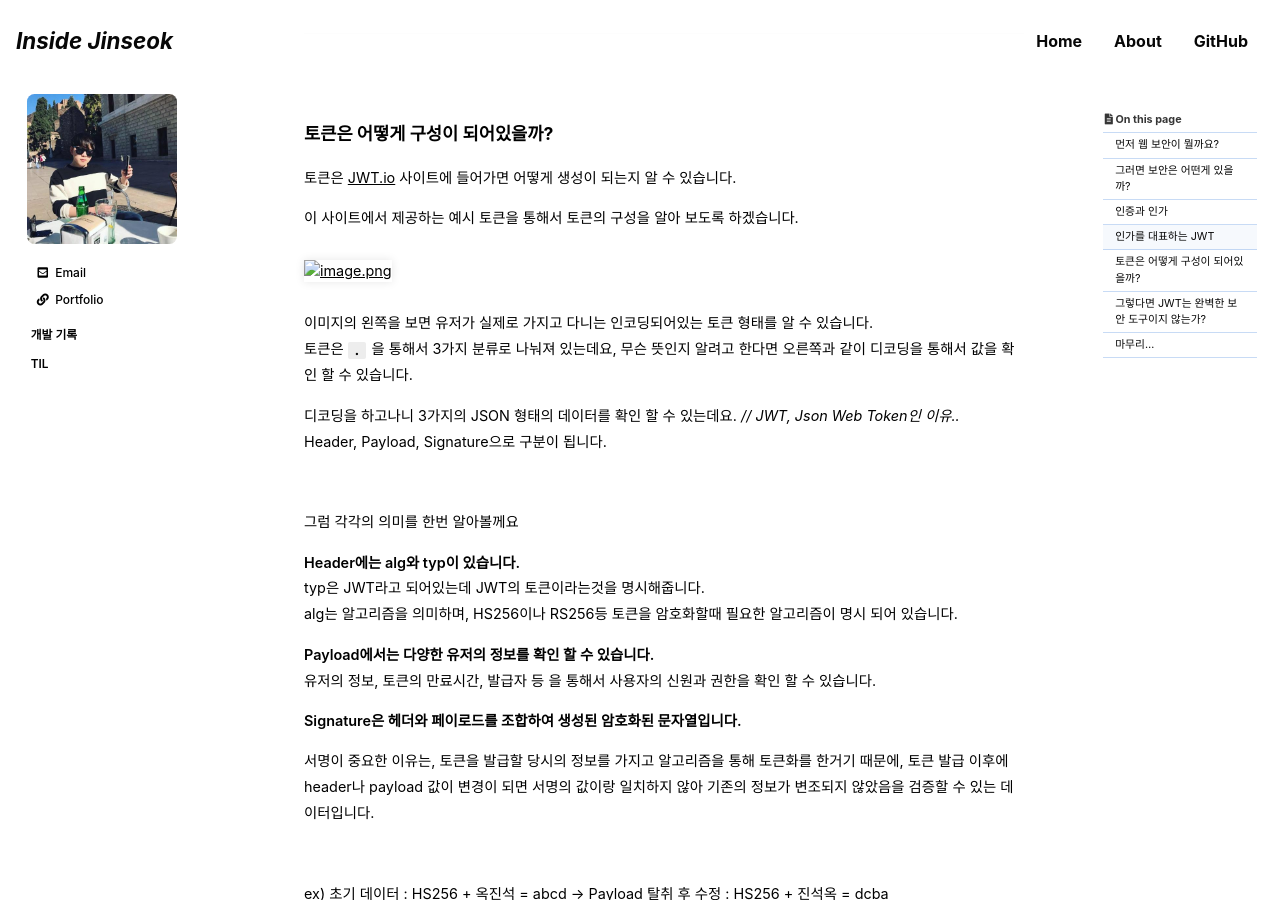
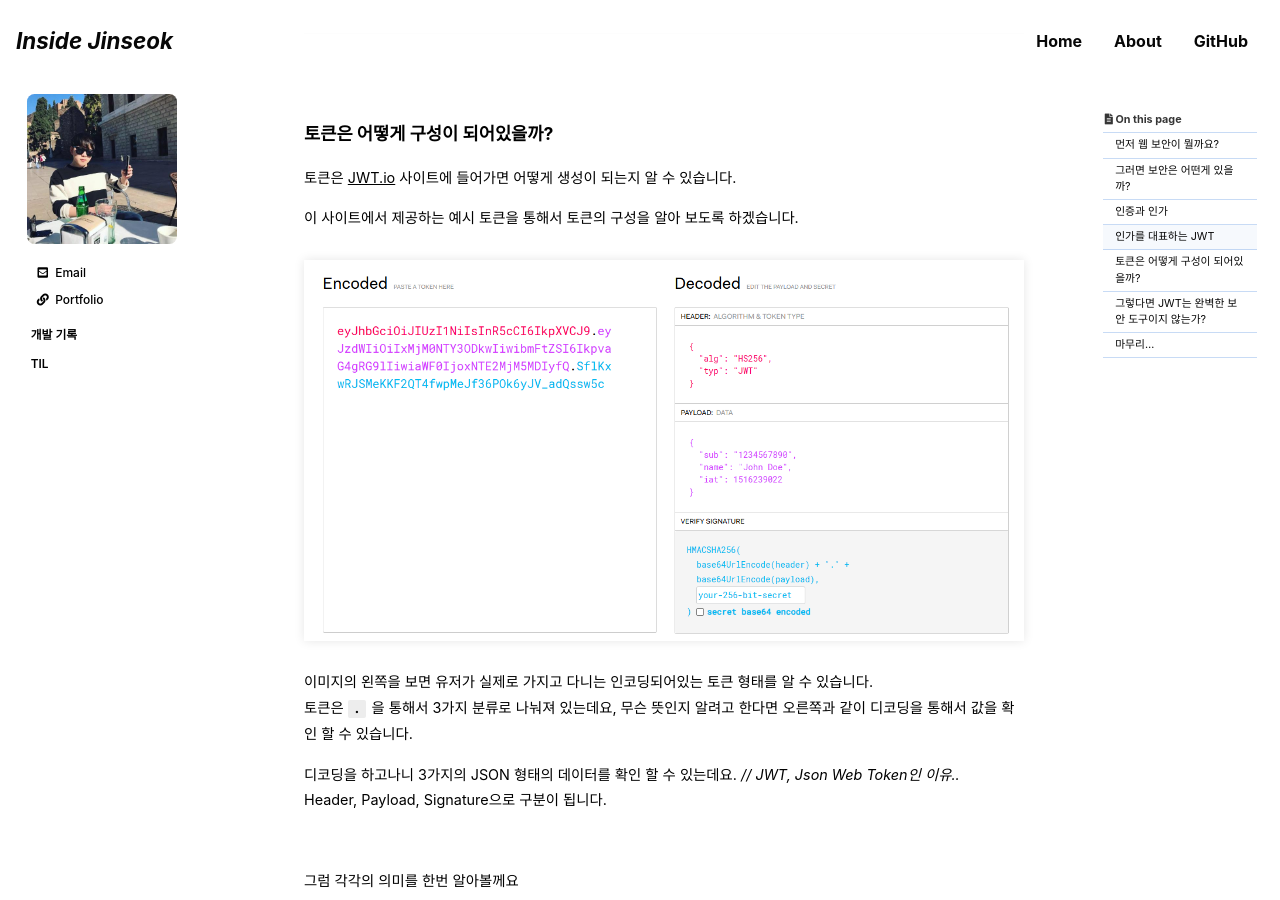
Before and after one commit to JJOK97/JJOK97.github.io, a Jekyll site: the page built from _posts/2025-03-12-jwt.md, in a window 1280 px wide and 900 px high, scrolled down 2016 px. Built offline with Jekyll 4.4.1, drawn with Linux system fonts in a browser that asks for light colours; cached includes are drawn as plain includes; some web fonts are replaced; comment, search, counter and statistics services are not loaded.

Commit message:
update: memoir

```diff
--- a/_posts/2025-03-12-jwt.md
+++ b/_posts/2025-03-12-jwt.md
@@ -87,7 +87,7 @@ _인증과 인가의 영단어가 많이 헷갈릴 수 있는데, 서비스에
 
 이 사이트에서 제공하는 예시 토큰을 통해서 토큰의 구성을 알아 보도록 하겠습니다.
 
-![image.png](../assets/img/token.png)
+![image.png](../../assets/img/token.png)
 
 이미지의 왼쪽을 보면 유저가 실제로 가지고 다니는 인코딩되어있는 토큰 형태를 알 수 있습니다.
 토큰은 `.` 을 통해서 3가지 분류로 나눠져 있는데요, 무슨 뜻인지 알려고 한다면 오른쪽과 같이 디코딩을 통해서 값을 확인 할 수 있습니다.
```
Also changed, not shown: _posts/2025-03-11-moremore-review-1.md (+1 -1 lines).
